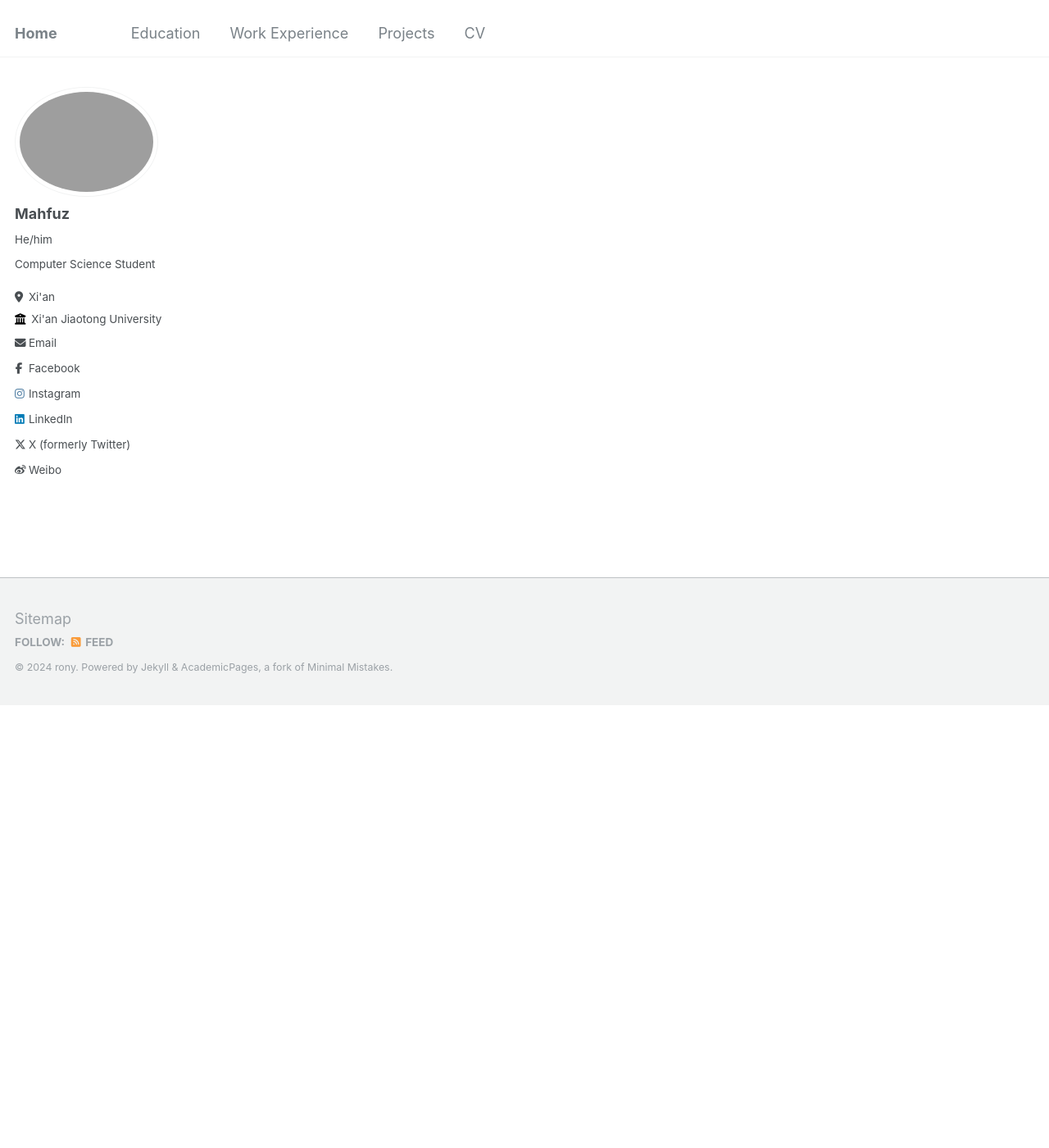
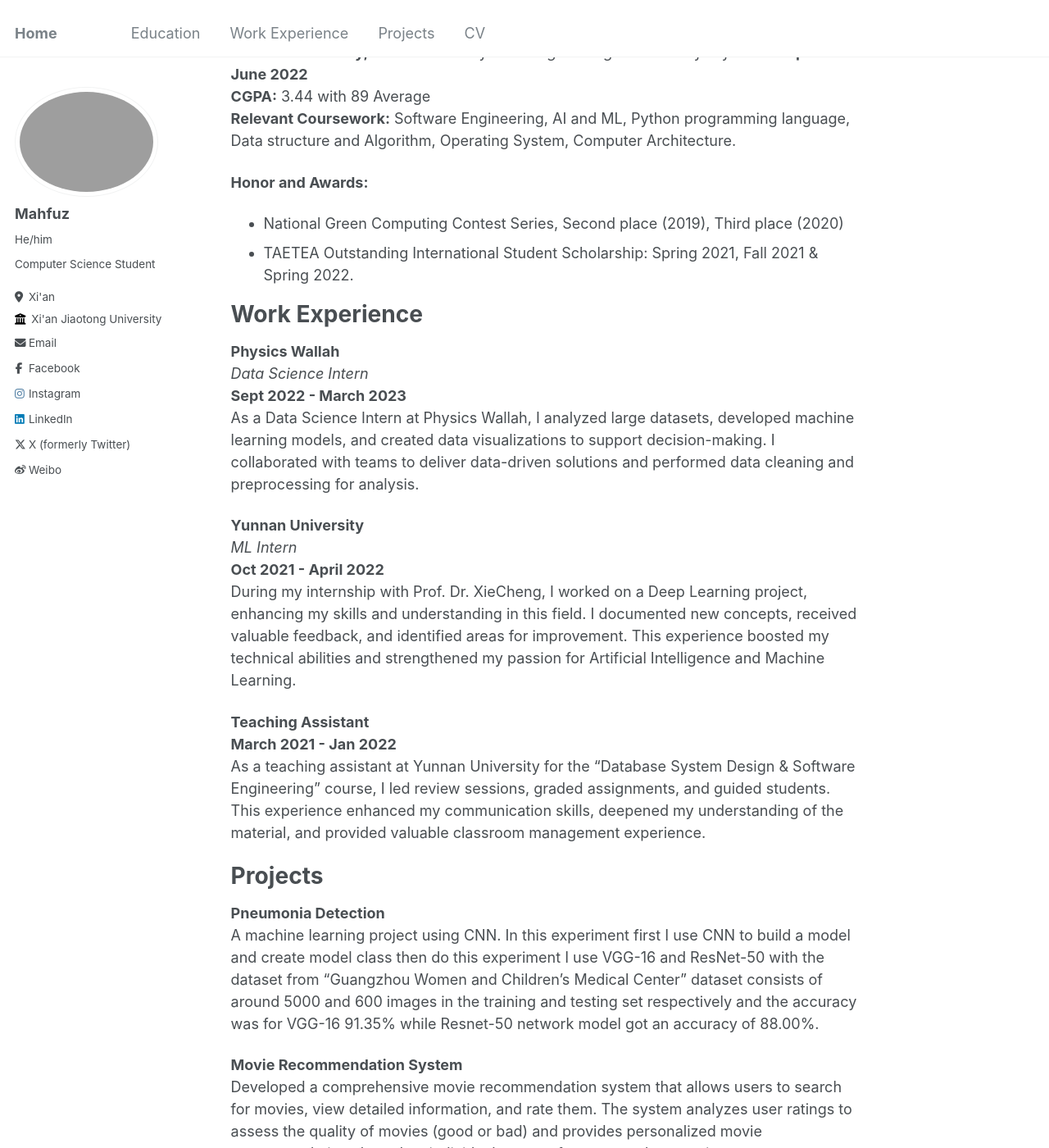
Before and after one commit to mahfuztbt/mahfuztbt.github.io, a Jekyll site: the page built from _pages/about.md, in a window 1280 px wide and 1400 px high, scrolled down 540 px. Shown: the whole window at 82% size. Built offline with Jekyll 4.4.1, drawn with Linux system fonts in a browser that asks for light colours; some of the changed text lies outside the part shown.

Commit message:
modified

```diff
--- a/_config.yml
+++ b/_config.yml
@@ -13,8 +13,8 @@ title_separator          : "-"
 name                     : &name "rony"
 description              : &Computer Science student"
 url                      : https://mahfuztbt.github.io
-baseurl                  : "" # the subpath of your site, e.g. "/blog"
-repository               : "academicpages/academicpages.github.io"
+baseurl                  : ""
+repository               :
 
 # Site Author - The following control what appear as part of the author content on the side bar.
 #               If a field is blank the icon and link will not appear, otherwise it will be shown.
@@ -33,9 +33,9 @@ author:
 
   # Social media
 
+  instagram        : 'mahfuztbt'
+
   facebook         : 'mahfuztbt'
-
-  instagram        : 'mahfuztbt'
 
   linkedin         : 'mahfuztbt'
 
--- a/_pages/about.md
+++ b/_pages/about.md
@@ -7,4 +7,72 @@ redirect_from:
   - /about.html
 ---
 
-Computer Science student at Xi'an Jiaotong University.
+I am MD MAHFUZUR RAHMAN Computer Science student at Xi'an Jiaotong University.
+
+
+# Education
+
+**Xi’an Jiaotong University, CHINA**
+*ME in Computer Science and Technology at School of Electronics and Information.*  **Sept 2023 - Present**
+**CGPA:** 3.82 with 92 Average
+**Relevant Coursework:** Machine Learning, Software Development, AI & Theory and Implementation of programming language, Security in Cyber Physical System, Statistical Signal processing and ML perspectives.
+
+**Honor and Awards:**
+- Chinese Government Scholarship (university) 2023-2025.
+- The Second International student Essay writing competition 2023, 3rd place.
+
+
+**Yunnan University, CHINA**  *BE in Software Engineering at School of Software.*  **Sept 2018 - June 2022**
+**CGPA:** 3.44 with 89 Average
+**Relevant Coursework:** Software Engineering, AI and ML, Python programming language, Data structure and Algorithm, Operating System, Computer Architecture.
+
+**Honor and Awards:**
+- National Green Computing Contest Series, Second place (2019), Third place (2020)
+- TAETEA Outstanding International Student Scholarship: Spring 2021, Fall 2021 & Spring 2022.
+
+
+# Work Experience
+
+**Physics Wallah**
+*Data Science Intern*
+**Sept 2022 - March 2023**
+As a Data Science Intern at Physics Wallah, I analyzed large datasets, developed machine learning models, and created data visualizations to support decision-making. I collaborated with teams to deliver data-driven solutions and performed data cleaning and preprocessing for analysis.
+
+**Yunnan University**
+*ML Intern*
+**Oct 2021 - April 2022**
+During my internship with Prof. Dr. XieCheng, I worked on a Deep Learning project, enhancing my skills and understanding in this field. I documented new concepts, received valuable feedback, and identified areas for improvement. This experience boosted my technical abilities and strengthened my passion for Artificial Intelligence and Machine Learning.
+
+**Teaching Assistant**
+**March 2021 - Jan 2022**
+As a teaching assistant at Yunnan University for the "Database System Design & Software Engineering" course, I led review sessions, graded assignments, and guided students. This experience enhanced my communication skills, deepened my understanding of the material, and provided valuable classroom management experience.
+
+
+# Projects
+
+**Pneumonia Detection**
+A machine learning project using CNN. In this experiment first I use CNN to build a model and create model class then do this experiment I use VGG-16 and ResNet-50 with the dataset from “Guangzhou Women and Children’s Medical Center” dataset consists of around 5000 and 600 images in the training and testing set respectively and the accuracy was for VGG-16 91.35% while Resnet-50 network model got an accuracy of 88.00%.
+
+**Movie Recommendation System**
+Developed a comprehensive movie recommendation system that allows users to search for movies, view detailed information, and rate them. The system analyzes user ratings to assess the quality of movies (good or bad) and provides personalized movie recommendations based on individual user preferences and past ratings.
+
+**Movie Recommendation System**
+In this system have three roles-Admin, teacher and students. Each of them has different permission, like select-withdraw course, create course-class, scoring etc. a complete course selection system with JavaScript.
+
+**E-store**
+A fully functional online shopping store using Django. The platform includes secure user authentication, a dynamic product catalog, shopping cart, and a seamless checkout process with payment integration. Users can manage their orders and view order history. An admin dashboard allows for efficient management of products, orders, and users. The store features a review and rating system, responsive design for mobile devices.
+
+# Volunteering
+
+- 22.04.24 - Join Spring Academic Study Guidance Group for undergrad students.
+- 28.12.23 - Volunteer New Year Party 2024.
+- 7.10.23-10.10.23 - Volunteer in International cultural festival.
+- From 27.09.23 Serving as a country ambassador in XJTU International Student Union.
+- 26.09.23 - Innovation Harbour Volunteer (Visa).
+- 22.09.23 - Helping CCN new students.
+
+# Language
+
+- Bangla -Native
+- English -Full working
+- Chinese -Primary level
```
Also changed, not shown: _pages/education.md (+2 -2 lines).
